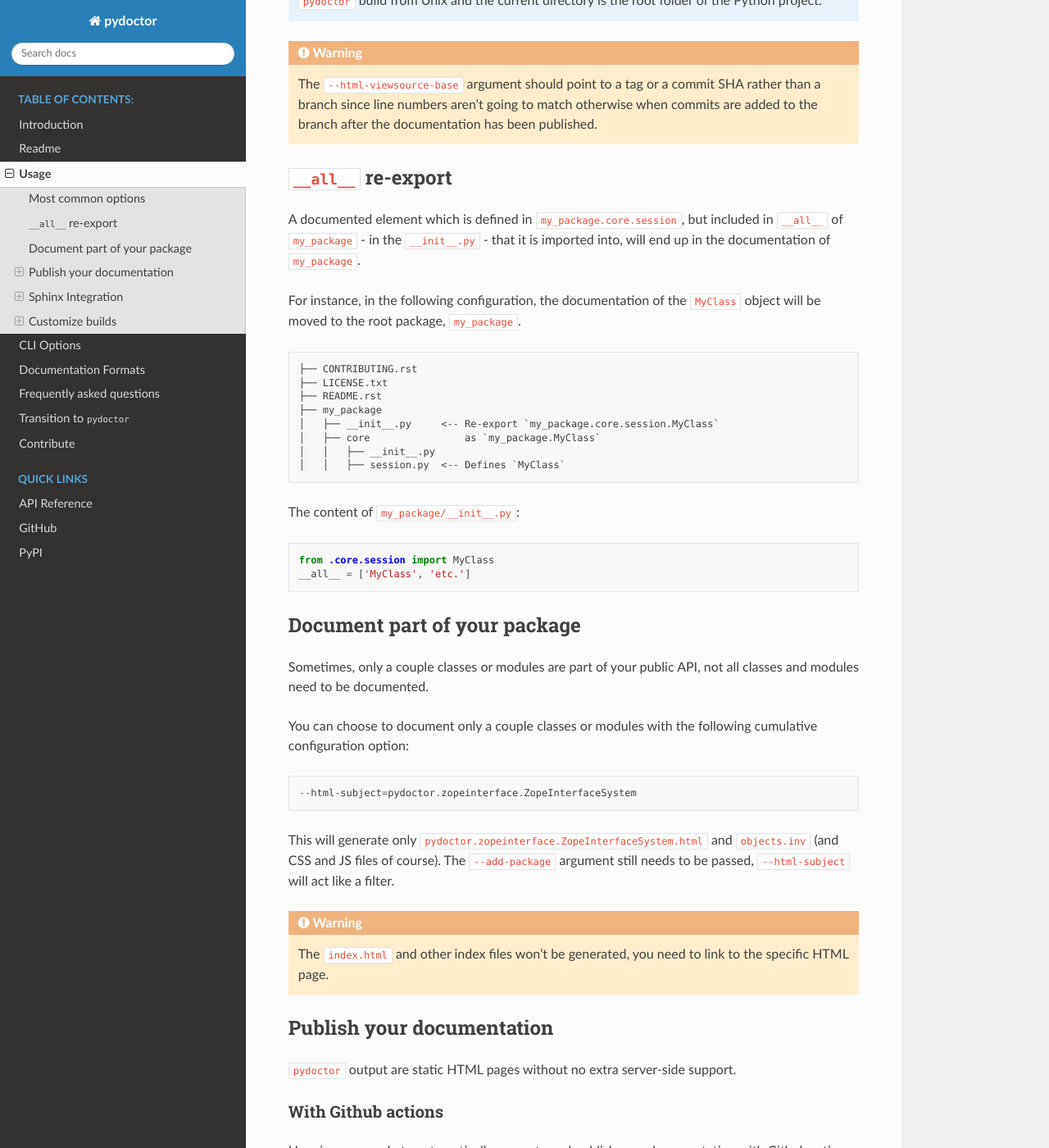
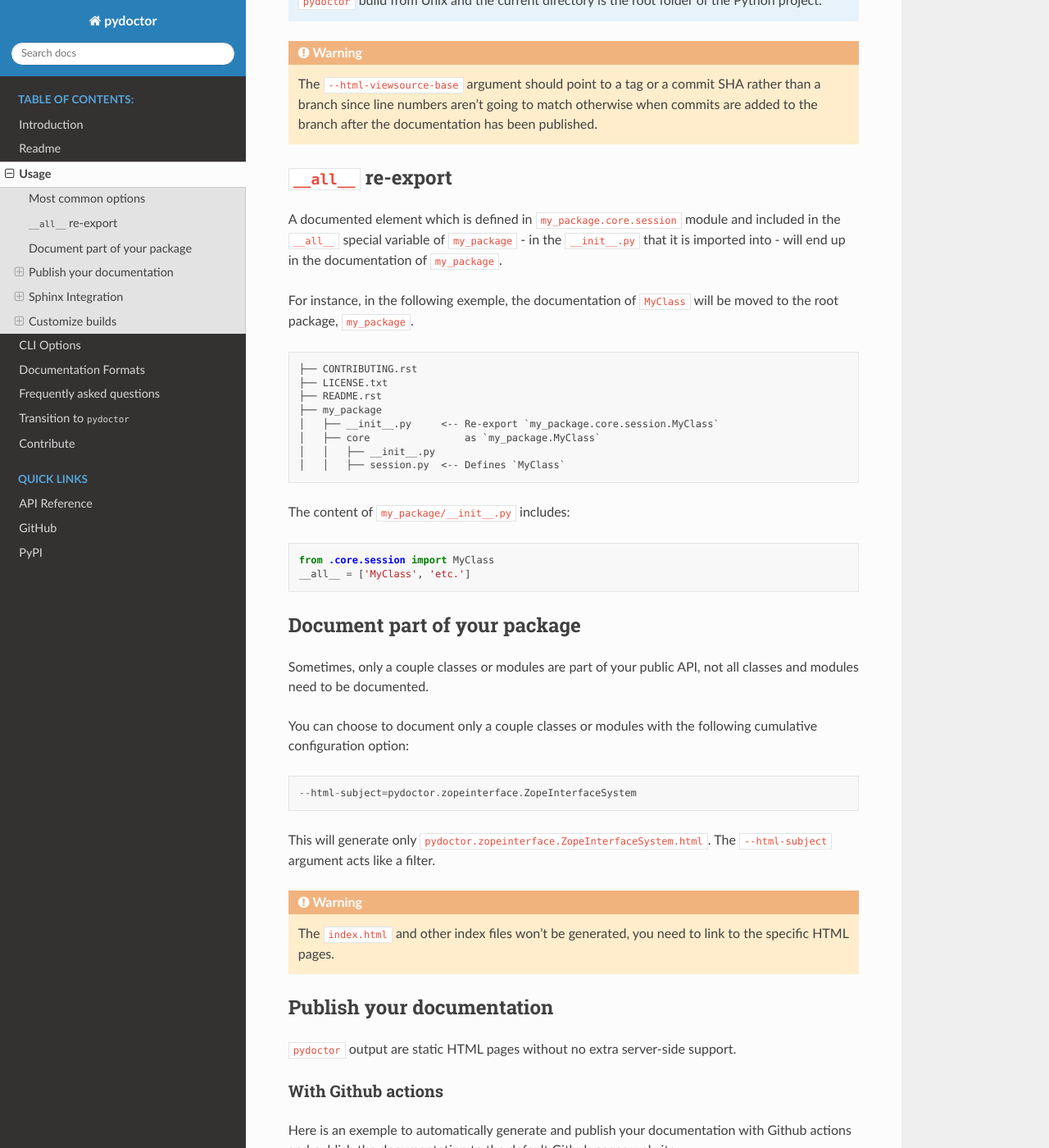
Before and after one commit to twisted/pydoctor, a Sphinx documentation site: the page built from docs/source/usage.rst, in a window 1280 px wide and 1400 px high, scrolled down 1006 px. Shown: the whole window at 82% size. Built offline with Sphinx 7.4.7 and the Read the Docs theme 2.0.0, drawn with Linux system fonts in a browser that asks for light colours; the version number could not be read and is left out; some of the changed text lies outside the part shown.

Commit message:
Minor changes in wording.
Remove reference to --add-package as it will be deprecated

```diff
--- a/docs/source/docformat/restructuredtext/index.rst
+++ b/docs/source/docformat/restructuredtext/index.rst
@@ -7,12 +7,12 @@
 
 For the language syntax documentation, read the `ReST docutils syntax reference <https://docutils.sourceforge.io/docs/user/rst/quickref.html>`_.
 
-Default role
-^^^^^^^^^^^^
+Cross references
+^^^^^^^^^^^^^^^^
 
 PyDoctor replaces the Docutils' default `interpreted text role <http://docutils.sourceforge.net/docs/ref/rst/roles.html>`_ with the creation of
 `documentation crossreference links <http://epydoc.sourceforge.net/epydoc.html#documentation-crossreference-links>`_. If you want to create a crossreference link
-to the somemod.Example class, you can put backquotes around your test, typing::
+to the ``module.Example`` class, simply put backquotes around it, typing::
 
     `module.Example`
 
--- a/docs/source/usage.rst
+++ b/docs/source/usage.rst
@@ -30,10 +30,10 @@
 ``__all__`` re-export
 ---------------------
 
-A documented element which is defined in ``my_package.core.session``, but included in ``__all__`` of ``my_package`` - in the ``__init__.py`` -
-that it is imported into, will end up in the documentation of ``my_package``.
+A documented element which is defined in ``my_package.core.session`` module and included in the ``__all__`` special variable of ``my_package``
+- in the ``__init__.py`` that it is imported into - will end up in the documentation of ``my_package``.
 
-For instance, in the following configuration, the documentation of the ``MyClass`` object will be moved to the root package, ``my_package``.
+For instance, in the following exemple, the documentation of ``MyClass`` will be moved to the root package, ``my_package``.
 
 ::
 
@@ -46,7 +46,7 @@
   │   │   ├── __init__.py
   │   │   ├── session.py  <-- Defines `MyClass`
 
-The content of ``my_package/__init__.py``::
+The content of ``my_package/__init__.py`` includes::
 
   from .core.session import MyClass
   __all__ = ['MyClass', 'etc.']
@@ -60,10 +60,10 @@
 
   --html-subject=pydoctor.zopeinterface.ZopeInterfaceSystem
 
-This will generate only ``pydoctor.zopeinterface.ZopeInterfaceSystem.html`` and ``objects.inv`` (and CSS and JS files of course).
-The ``--add-package`` argument still needs to be passed, ``--html-subject`` will act like a filter.
+This will generate only ``pydoctor.zopeinterface.ZopeInterfaceSystem.html``.
+The ``--html-subject`` argument acts like a filter.
 
-.. warning:: The ``index.html`` and other index files won't be generated, you need to link to the specific HTML page.
+.. warning:: The ``index.html`` and other index files won't be generated, you need to link to the specific HTML pages.
 
 
 Publish your documentation
@@ -213,7 +213,6 @@
 
     pydoctor_args = [
         '--quiet',
-        '--add-package=/absolute/path/to/your/project/package1',
         '--project-name=YOUR-PROJECT-NAME',
         '--project-url=YOUR-PROJECT-HOME-URL',
         '--docformat=epytext',
```
Also changed, not shown: other parts of docs/source/usage.rst (+1 -0 lines).
